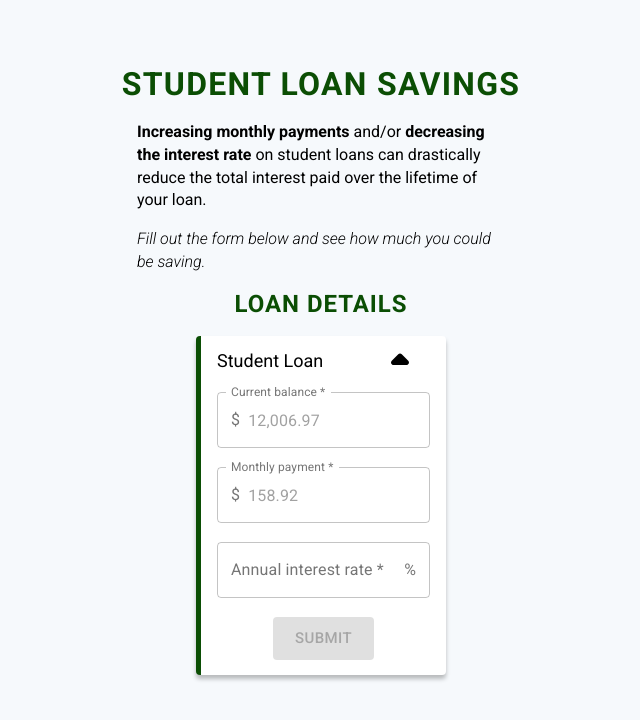
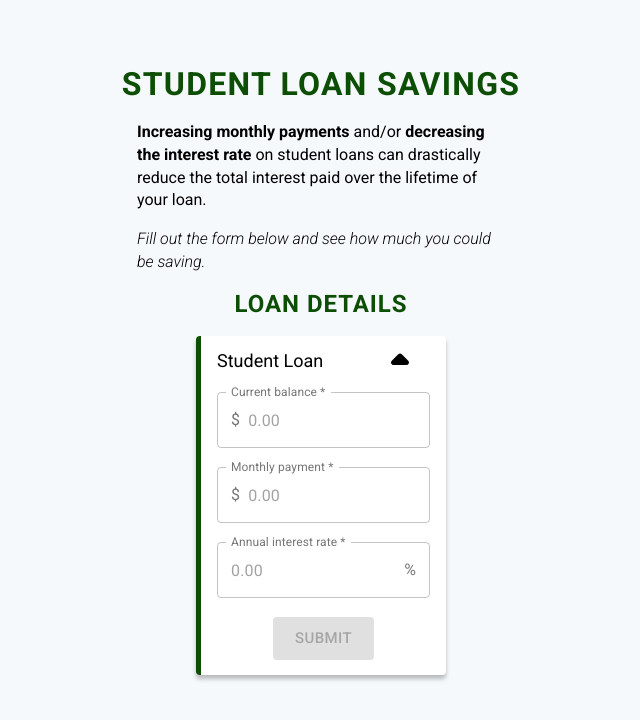
Before and after one commit to ClothierNamedJeremiah/student-loan-savings, a React app: page / in a window 1280 px wide. Shown: the top 720 px of the page, without its empty margins (319-959 px from the left). Built offline with nearby package versions, Linux system fonts and the light colour scheme.

Commit message:
aligning input fields - forms do not have focus transition - decimal values are available

```diff
--- a/src/components/CalcForm/CalcForm.jsx
+++ b/src/components/CalcForm/CalcForm.jsx
@@ -50,9 +50,9 @@ const CalcForm = (props) => {
             onChange={(e) => setCurrentBalance(e.target.value)}
             startAdornment={<InputAdornment position="start">$</InputAdornment>}
             label="Current balance *"
-            placeholder="12,006.97"
+            placeholder="0.00"
             autoComplete="off"
-            inputProps={{ inputMode: 'numeric', pattern: '[0-9]*' }}
+            inputProps={{ inputMode: 'decimal' }}
           />
           <FormHelperText className="error-text" variant="outlined" dense="normal">
             {balErrorMsg}
@@ -67,9 +67,9 @@ const CalcForm = (props) => {
             onChange={(e) => setMonthlyPayment(e.target.value)}
             startAdornment={<InputAdornment position="start">$</InputAdornment>}
             label="Monthly payment *"
-            placeholder="158.92"
+            placeholder="0.00"
             autoComplete="off"
-            inputProps={{ inputMode: 'numeric', pattern: '[0-9]*' }}
+            inputProps={{ inputMode: 'decimal' }}
           />
           <FormHelperText className="error-text" variant="outlined" dense="normal">
             {monthlyErrorMsg}
@@ -82,11 +82,12 @@ const CalcForm = (props) => {
             id="apr"
             value={annualInterestRate}
             onChange={(e) => setAnnualInterestRate(e.target.value)}
+            startAdornment=" "
             endAdornment={<InputAdornment position="end">%</InputAdornment>}
             label="Annual interest rate *"
-            placeholder="4.86"
+            placeholder="0.00"
             autoComplete="off"
-            inputProps={{ inputMode: 'numeric', pattern: '[0-9]*' }}
+            inputProps={{ inputMode: 'decimal' }}
           />
           <FormHelperText className="error-text" variant="outlined" dense="normal">
             {aprErrorMsg}
```
